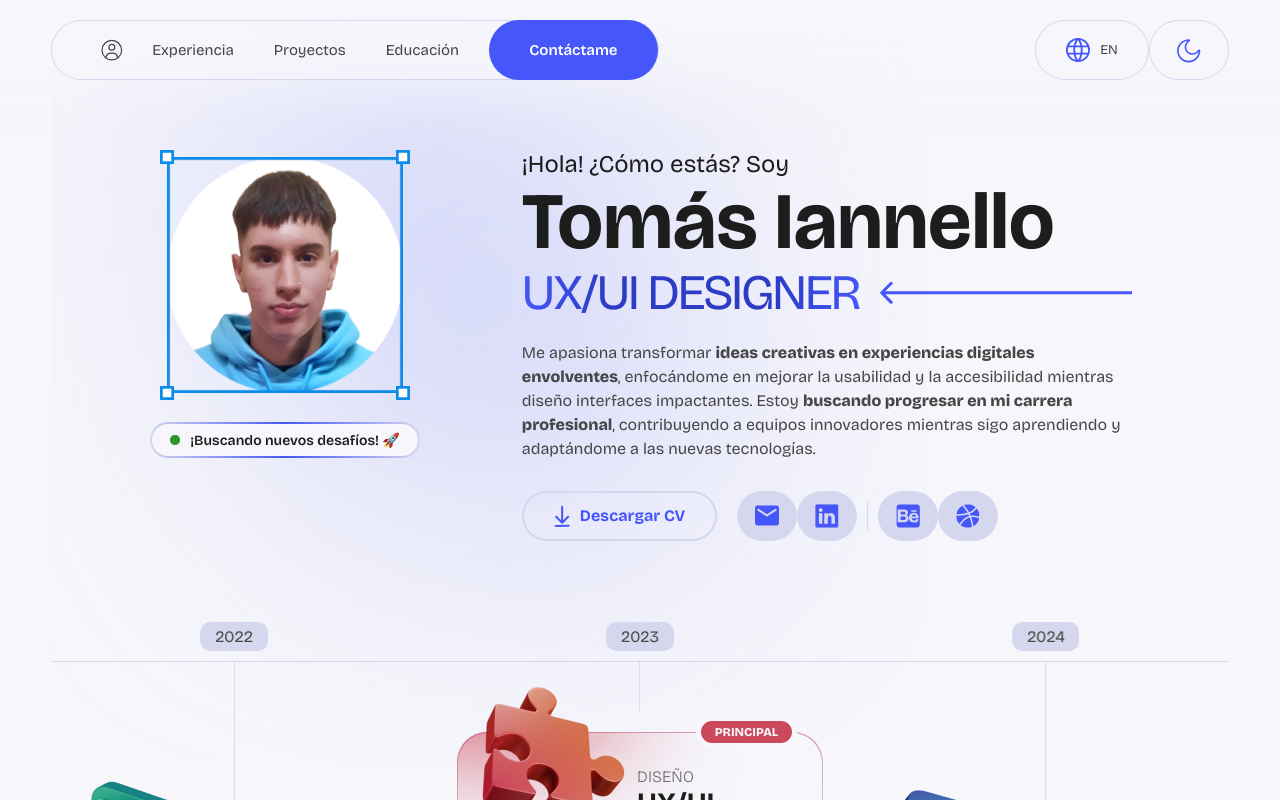
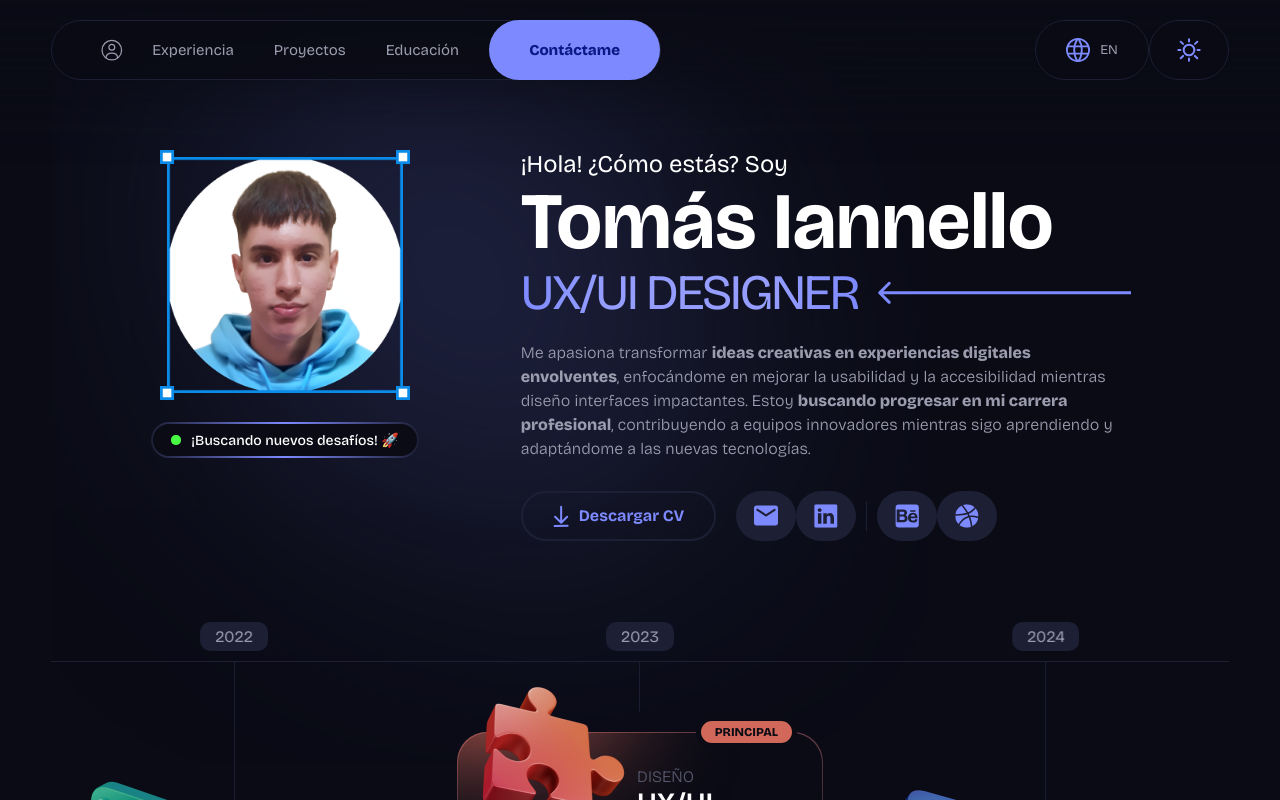
Before and after one commit to iannellotomas/portfolio, a React (Vite) app: page / in a window 1280 px wide. Shown: the top 800 px of the page. Built offline with nearby package versions, Linux system fonts and the light colour scheme.

Commit message:
First Screen Animation

```diff
--- a/src/App.jsx
+++ b/src/App.jsx
@@ -5,21 +5,15 @@ import { Analytics } from "@vercel/analytics/react";
 import "./main.css";
 
 export default function App() {
-	const [isDarkMode, setIsDarkMode] = useState(false);
+	const [isDarkMode, setIsDarkMode] = useState(() => {
+		const savedMode = localStorage.getItem("darkMode");
+		return savedMode === null ? true : savedMode === "true";
+	});
 
 	useEffect(() => {
-		const prefersDarkMode = window.matchMedia(
-			"(prefers-color-scheme: dark)"
-		).matches;
-
-		const savedMode = localStorage.getItem("darkMode");
-
-		const initialMode =
-			savedMode === null ? prefersDarkMode : savedMode === "true";
-
-		setIsDarkMode(initialMode);
-		document.body.className = initialMode ? "dark-mode" : "light-mode";
-	}, []);
+		document.body.className = isDarkMode ? "dark-mode" : "light-mode";
+		localStorage.setItem("darkMode", isDarkMode);
+	}, [isDarkMode]);
 
 	const toggleDarkMode = () => {
 		setIsDarkMode((prevMode) => {
--- a/src/components/cardProject/cardProject.module.css
+++ b/src/components/cardProject/cardProject.module.css
@@ -185,7 +185,7 @@ a {
 }
 
 .cardProject.minimal .blurOverlay {
-  max-height: 200px;
+  max-height: 220px;
   border-radius: 50px;
   transition: .3s ease;
 }
@@ -238,7 +238,6 @@ a {
   -webkit-line-clamp: 3;
   -webkit-box-orient: vertical;
 }
-
 
 /* MEDIA QUERIES */
 @media (width <=1024px) {
--- a/src/pages/home/sections/careers/Careers.jsx
+++ b/src/pages/home/sections/careers/Careers.jsx
@@ -40,7 +40,15 @@ export default function Careers() {
 
 	return (
 		<section className={styles.careers}>
-			<span className={styles.timeline}></span>
+			<motion.span
+				className={styles.timeline}
+				initial={{
+					opacity: 0,
+				}}
+				whileInView={{
+					opacity: 1,
+				}}
+				viewport={{ once: true, amount: 1 }}></motion.span>
 			<div className={styles.container}>
 				{careers.map(([key, item]) => (
 					<motion.article
--- a/src/pages/home/sections/header/Header.jsx
+++ b/src/pages/home/sections/header/Header.jsx
@@ -1,6 +1,7 @@
 import styles from "./Header.module.css";
 import headerImage from "../../../../assets/FotoPerfil.webp";
 import SocialButton from "../../../../components/socialButton/socialButton";
+import { motion } from "framer-motion";
 
 export default function Header() {
 	return (
@@ -65,7 +66,15 @@ export default function Header() {
 					</defs>
 				</svg>
 			</div>
-			<div className={styles.headerLeft}>
+			<motion.div
+				className={styles.headerLeft}
+				initial={{ opacity: 0, x: 50 }}
+				animate={{ opacity: 1, x: 0 }}
+				transition={{
+					duration: 0.5,
+					delay: 0.3,
+					ease: [0.215, 0.61, 0.355, 1],
+				}}>
 				<img
 					src={headerImage}
 					alt="Foto de perfil de Tomás Iannello"
@@ -75,8 +84,16 @@ export default function Header() {
 					<div className={styles.circle}></div>
 					<span>¡Buscando nuevos desafíos! 🚀</span>
 				</div>
-			</div>
-			<div className={styles.headerRight}>
+			</motion.div>
+			<motion.div
+				className={styles.headerRight}
+				initial={{ opacity: 0, x: -50 }}
+				animate={{ opacity: 1, x: 0 }}
+				transition={{
+					duration: 0.5,
+					delay: 0.5,
+					ease: [0.215, 0.61, 0.355, 1],
+				}}>
 				<h3>¡Hola! ¿Cómo estás? Soy</h3>
 				<h1>Tomás Iannello</h1>
 				<span className={styles.profession}>
@@ -101,12 +118,21 @@ export default function Header() {
 						{" "}
 						ideas creativas en experiencias digitales envolventes
 					</strong>
-					, enfocándome en mejorar la usabilidad y la accesibilidad mientras diseño interfaces impactantes. Estoy{" "}
+					, enfocándome en mejorar la usabilidad y la accesibilidad mientras
+					diseño interfaces impactantes. Estoy{" "}
 					<strong>buscando progresar en mi carrera profesional</strong>,
 					contribuyendo a equipos innovadores mientras sigo aprendiendo y
 					adaptándome a las nuevas tecnologías.
 				</p>
-				<div className={styles.cta}>
+				<motion.div
+					className={styles.cta}
+					initial={{ opacity: 0, y: -20 }}
+					animate={{ opacity: 1, y: 0 }}
+					transition={{
+						duration: 0.3,
+						delay: 1.2,
+						ease: [0.215, 0.61, 0.355, 1],
+					}}>
 					<a
 						href="https://drive.google.com/file/d/11Xhm7hqm72QybGw4IsF0ScvmGR4fL8dC/view?usp=sharing"
 						rel="noreferrer"
@@ -143,8 +169,8 @@ export default function Header() {
 						<SocialButton iconName="behance" />
 						<SocialButton iconName="dribbble" />
 					</div>
-				</div>
-			</div>
+				</motion.div>
+			</motion.div>
 		</header>
 	);
 }
--- a/src/pages/home/sections/nav/Nav.jsx
+++ b/src/pages/home/sections/nav/Nav.jsx
@@ -2,6 +2,7 @@ import { useEffect, useState } from "react";
 import styles from "./Nav.module.css";
 import Tooltip from "../../../../components/tooltip/tooltip";
 import PrimaryButton from "../../../../components/primaryButton/primaryButton";
+import { motion } from "framer-motion";
 
 const icons = [
 	{
@@ -152,7 +153,11 @@ export default function Nav({ isDarkMode, toggleDarkMode }) {
 	};
 
 	return (
-		<nav className={`${styles.nav} ${listVisible ? styles.open : ""}`}>
+		<motion.nav
+			className={`${styles.nav} ${listVisible ? styles.open : ""}`}
+			initial={{ opacity: 0, y: -50 }}
+			animate={{ opacity: 1, y: 0 }}
+			transition={{ duration: 0.5, delay: 0.8, ease: [0.215, 0.61, 0.355, 1] }}>
 			<div
 				className={styles.coverList}
 				onClick={() => setListVisible(false)}></div>
@@ -287,6 +292,6 @@ export default function Nav({ isDarkMode, toggleDarkMode }) {
 					</button>
 				</div>
 			</div>
-		</nav>
+		</motion.nav>
 	);
 }
```
